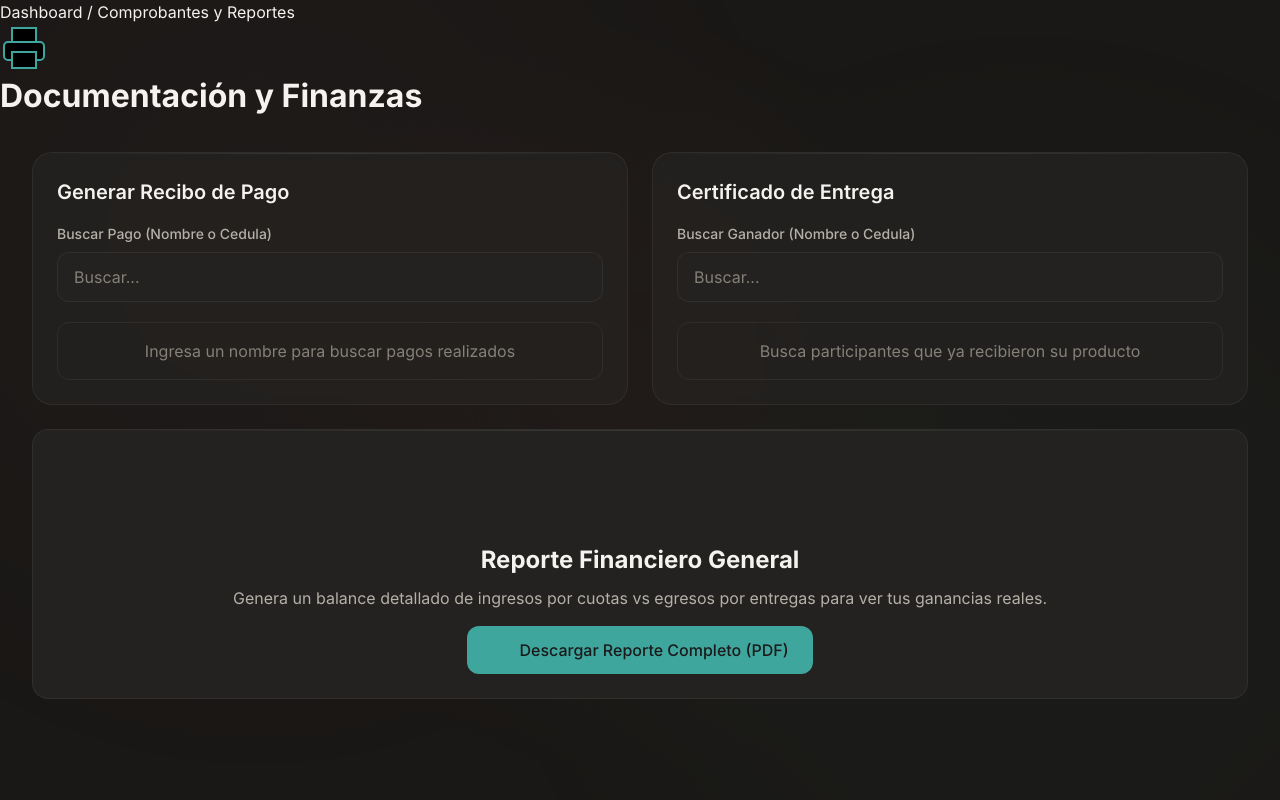
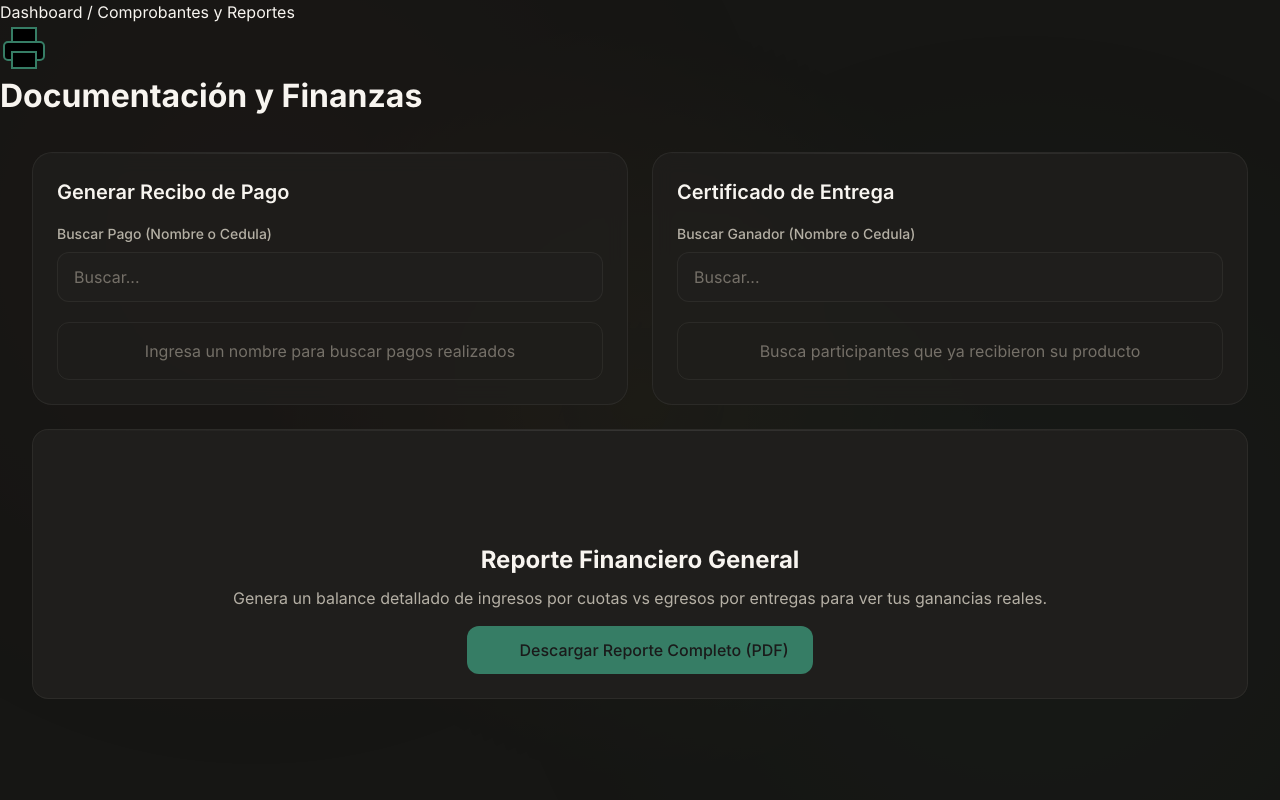
Before and after one commit to cordev24/san, a PHP site: page /modules/comprobantes/index.php in a window 1280 px wide. Run offline with PHP 8.4, Linux system fonts and the light colour scheme; a user stored in the database is signed in; data comes from the database, SQL or seed files in the repository.

Commit message:
Apply gold-emerald wealth palette - financial & distinctive
- Primary: Rich Gold (wealth, prosperity, achievement)
- Secondary: Deep Emerald (money, growth, stability)
- Accent: Warm Bronze (community, trust, tradition)

- Module colors - financial theme:
  - Electrodomesticos: Deep Teal
  - Telefonia: Rich Emerald
  - Motociculares: Warm Amber
  - Turnos: Elegant Burgundy
  - Comprobantes: Silver Gold

- Rich dark background with warm undertones
- Colors directly reflect savings/prosperity theme

```diff
--- a/assets/css/variables.css
+++ b/assets/css/variables.css
@@ -1,106 +1,106 @@
-/* MySan Design System - Warm Earth Tones Palette
- * Completely different direction - warm, inviting, distinctive
- * Terracotta, sand, and cream tones - unique and memorable
+/* MySan Design System - Wealth & Prosperity Palette
+ * Elegant gold-green theme for savings/financial group management
+ * Sophisticated, distinctive, and unique - stands apart from typical dark themes
  */
 
 :root {
     /* ============================================
-       CORE COLORS - Warm & Distinctive
+       CORE COLORS - Elegant & Distinctive
        ============================================ */
 
-    /* Primary - Terracotta (warmth, community, trust) */
-    --color-primary: hsl(15, 55%, 50%);
-    --color-primary-dim: hsl(15, 50%, 42%);
-    --color-primary-glow: hsla(15, 55%, 50%, 0.25);
-    --color-primary-light: hsl(15, 60%, 58%);
+    /* Primary - Rich Gold (wealth, prosperity, achievement) */
+    --color-primary: hsl(45, 55%, 50%);
+    --color-primary-dim: hsl(45, 50%, 42%);
+    --color-primary-glow: hsla(45, 55%, 50%, 0.25);
+    --color-primary-light: hsl(45, 60%, 58%);
 
-    /* Secondary - Sand/Camel (stability, grounded) */
-    --color-secondary: hsl(35, 30%, 55%);
-    --color-secondary-dim: hsl(35, 25%, 45%);
-    --color-secondary-glow: hsla(35, 30%, 55%, 0.25);
-    --color-secondary-light: hsl(35, 35%, 65%);
+    /* Secondary - Deep Emerald (money, growth, stability) */
+    --color-secondary: hsl(160, 40%, 35%);
+    --color-secondary-dim: hsl(160, 35%, 28%);
+    --color-secondary-glow: hsla(160, 40%, 35%, 0.25);
+    --color-secondary-light: hsl(160, 45%, 42%);
 
-    /* Accent - Teal Aqua (contrast, freshness) */
-    --color-accent: hsl(175, 45%, 45%);
-    --color-accent-dim: hsl(175, 40%, 38%);
-    --color-accent-glow: hsla(175, 45%, 45%, 0.25);
-    --color-accent-light: hsl(175, 50%, 55%);
+    /* Accent - Warm Bronze (community, trust, tradition) */
+    --color-accent: hsl(25, 45%, 45%);
+    --color-accent-dim: hsl(25, 40%, 38%);
+    --color-accent-glow: hsla(25, 45%, 45%, 0.25);
+    --color-accent-light: hsl(25, 50%, 52%);
 
     /* ============================================
-       MODULE COLORS - Warm & Distinctive
+       MODULE COLORS - Financial & Distinctive
        ============================================ */
 
-    /* Electrodomesticos - Burnt Orange */
-    --color-electro: hsl(20, 60%, 50%);
-    --color-electro-dim: hsl(20, 50%, 42%);
-    --color-electro-glow: hsla(20, 60%, 50%, 0.25);
+    /* Electrodomesticos - Deep Teal */
+    --color-electro: hsl(175, 35%, 35%);
+    --color-electro-dim: hsl(175, 30%, 28%);
+    --color-electro-glow: hsla(175, 35%, 35%, 0.25);
 
-    /* Telefonia - Sage Green (natural, growth) */
-    --color-telefonia: hsl(120, 25%, 45%);
-    --color-telefonia-dim: hsl(120, 20%, 38%);
-    --color-telefonia-glow: hsla(120, 25%, 45%, 0.25);
+    /* Telefonia - Rich Emerald */
+    --color-telefonia: hsl(145, 35%, 38%);
+    --color-telefonia-dim: hsl(145, 30%, 30%);
+    --color-telefonia-glow: hsla(145, 35%, 38%, 0.25);
 
-    /* Motocicletas - Rust Red */
-    --color-moto: hsl(10, 50%, 45%);
-    --color-moto-dim: hsl(10, 45%, 38%);
-    --color-moto-glow: hsla(10, 50%, 45%, 0.25);
+    /* Motociculares - Warm Amber */
+    --color-moto: hsl(35, 55%, 50%);
+    --color-moto-dim: hsl(35, 50%, 42%);
+    --color-moto-glow: hsla(35, 55%, 50%, 0.25);
 
-    /* Turnos - Dusty Rose */
-    --color-turnos: hsl(340, 30%, 55%);
-    --color-turnos-dim: hsl(340, 25%, 45%);
-    --color-turnos-glow: hsla(340, 30%, 55%, 0.25);
+    /* Turnos - Elegant Burgundy */
+    --color-turnos: hsl(355, 40%, 40%);
+    --color-turnos-dim: hsl(355, 35%, 32%);
+    --color-turnos-glow: hsla(355, 40%, 40%, 0.25);
 
-    /* Comprobantes - Warm Gold */
-    --color-comprobantes: hsl(45, 50%, 50%);
-    --color-comprobantes-dim: hsl(45, 45%, 42%);
-    --color-comprobantes-glow: hsla(45, 50%, 50%, 0.25);
+    /* Comprobantes - Silver Gold */
+    --color-comprobantes: hsl(50, 30%, 55%);
+    --color-comprobantes-dim: hsl(50, 25%, 45%);
+    --color-comprobantes-glow: hsla(50, 30%, 55%, 0.25);
 
     /* ============================================
-       LEGACY ALIASES - Warm tones
+       LEGACY ALIASES - Wealth theme
        ============================================ */
     --color-violeta: var(--color-turnos);
     --color-violeta-dim: var(--color-turnos-dim);
     --color-violeta-glow: var(--color-turnos-glow);
 
-    --color-menta: var(--color-accent);
-    --color-menta-dim: var(--color-accent-dim);
-    --color-menta-glow: var(--color-accent-glow);
+    --color-menta: var(--color-secondary);
+    --color-menta-dim: var(--color-secondary-dim);
+    --color-menta-glow: var(--color-secondary-glow);
 
     --color-salmon: var(--color-primary);
     --color-salmon-dim: var(--color-primary-dim);
     --color-salmon-glow: var(--color-primary-glow);
 
     /* ============================================
-       SURFACES - Warm dark
+       SURFACES - Rich dark
        ============================================ */
 
-    --color-background: #1a1816;
-    --color-surface: #242220;
-    --color-surface-elevated: #2e2b28;
-    --color-surface-hover: #383430;
+    --color-background: #161614;
+    --color-surface: #1f1e1c;
+    --color-surface-elevated: #282724;
+    --color-surface-hover: #32302e;
 
-    /* Glassmorphism - Warm tint */
-    --glass-background: rgba(36, 34, 32, 0.9);
-    --glass-border: rgba(255, 255, 255, 0.06);
+    /* Glassmorphism */
+    --glass-background: rgba(31, 30, 28, 0.92);
+    --glass-border: rgba(255, 248, 230, 0.06);
     --glass-blur: blur(10px);
 
     /* ============================================
        TEXT COLORS
        ============================================ */
 
-    --color-text-primary: #f5f3f0;
-    --color-text-secondary: #b5b0a8;
-    --color-text-tertiary: #858078;
-    --color-text-inverse: #1a1816;
+    --color-text-primary: #f8f5f0;
+    --color-text-secondary: #b5b0a5;
+    --color-text-tertiary: #757068;
+    --color-text-inverse: #161614;
 
     /* ============================================
        STATUS COLORS
        ============================================ */
 
-    --color-success: var(--color-accent);
+    --color-success: var(--color-secondary);
     --color-warning: var(--color-primary);
-    --color-error: hsl(0, 45%, 55%);
-    --color-info: var(--color-secondary);
+    --color-error: hsl(0, 45%, 50%);
+    --color-info: var(--color-accent);
 
     /* ============================================
        TYPOGRAPHY
@@ -152,9 +152,9 @@
        SHADOWS
        ============================================ */
 
-    --shadow-sm: 0 2px 6px rgba(0, 0, 0, 0.4);
-    --shadow-md: 0 4px 12px rgba(0, 0, 0, 0.45);
-    --shadow-lg: 0 8px 24px rgba(0, 0, 0, 0.5);
+    --shadow-sm: 0 2px 6px rgba(0, 0, 0, 0.5);
+    --shadow-md: 0 4px 12px rgba(0, 0, 0, 0.55);
+    --shadow-lg: 0 8px 24px rgba(0, 0, 0, 0.6);
 
     --shadow-glow-primary: 0 0 20px var(--color-primary-glow);
     --shadow-glow-secondary: 0 0 20px var(--color-secondary-glow);
@@ -162,7 +162,7 @@
 
     /* Legacy glows */
     --shadow-glow-violeta: 0 0 20px var(--color-turnos-glow);
-    --shadow-glow-menta: 0 0 20px var(--color-accent-glow);
+    --shadow-glow-menta: 0 0 20px var(--color-secondary-glow);
     --shadow-glow-salmon: 0 0 20px var(--color-primary-glow);
 
     /* ============================================
```
